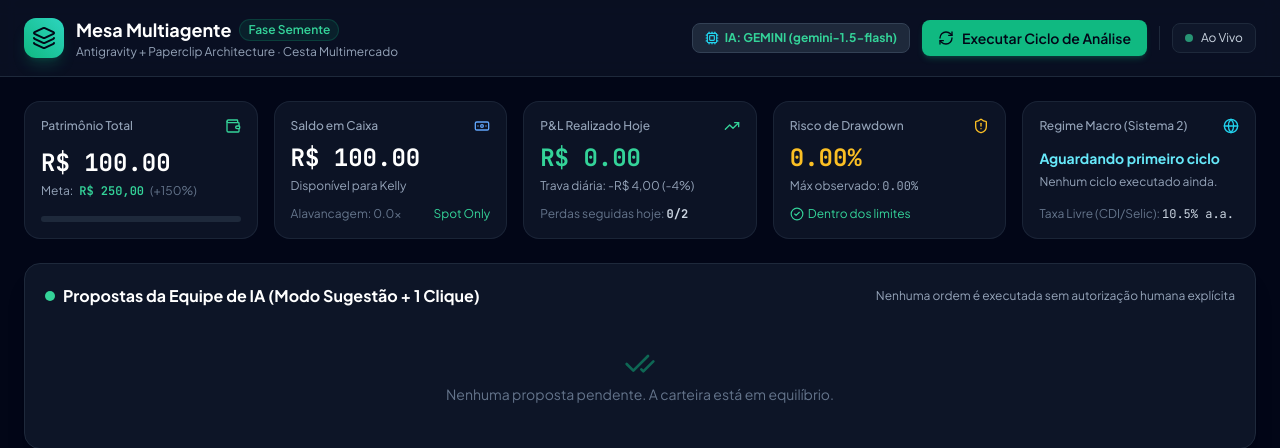
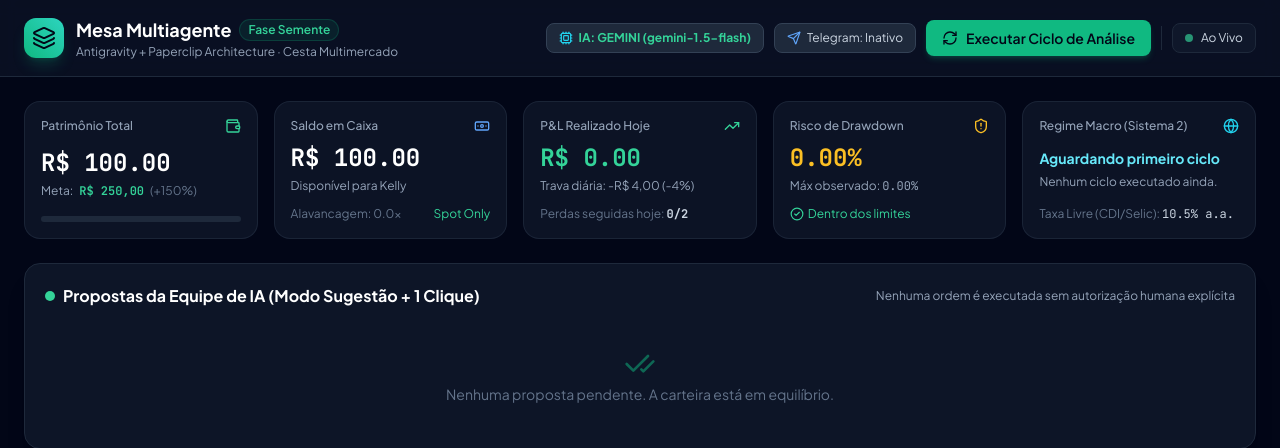
Before and after one commit to Garbv556/mesa-multiagente, a FastAPI app: page / in a window 1280 px wide. Shown: the top 448 px of the page. Run offline with FastAPI, Linux system fonts and the light colour scheme; data that the repository does not hold is empty; some libraries are stand-ins or nearby versions.

Commit message:
feat: integracao completa do Telegram com alertas de trade e modal no painel

```diff
--- a/src/dashboard/app.py
+++ b/src/dashboard/app.py
@@ -7,6 +7,7 @@ Permite visualização em tempo real de:
 - Propostas do Analista e parecer do Revisor Independente
 - Botão "Sugestão + 1 Clique" para aprovação humana e execução pelo Order Gate
 - Configuração dinâmica de chaves de IA (Gemini, Claude, OpenAI)
+- Notificações de trades em tempo real no Telegram com alertas instantâneos
 - Histórico auditável de ordens
 """
 
@@ -26,13 +27,15 @@ from src.execution.order_gate import OrderGate, PropostaTrade
 from src.agents.contracts import ParecerRevisao, ViesDirecional
 from src.agents.llm_client import LLMClient
 from src.agents.coordinator import CoordenadorCiclo
+from src.agents.telegram_notifier import TelegramNotifier
 from src.finance.math_engine import calcular_drawdown_maximo
 
 app = FastAPI(title="Mesa Proprietária Multiagente - Dashboard")
 
-# Instâncias persistentes da carteira, OrderGate e LLM
+# Instâncias persistentes da carteira, OrderGate, LLM e Telegram
 CONFIG_PATH = os.getenv("CONFIG_PATH", "config/risk_limits.json")
 llm_client = LLMClient()
+telegram = TelegramNotifier()
 carteira = CarteiraSimulada(saldo_inicial_brl=100.0)
 gate = OrderGate(caminho_config=CONFIG_PATH, carteira=carteira)
 coletor = ColetorMercado()
@@ -54,6 +57,11 @@ class ConfigurarLLMRequest(BaseModel):
     provedor: str  # "gemini", "anthropic", "openai", "groq"
     chave: str
     modelo: Optional[str] = None
+
+
+class ConfigurarTelegramRequest(BaseModel):
+    bot_token: str
+    chat_id: str
 
 
 @app.get("/", response_class=HTMLResponse)
@@ -87,6 +95,7 @@ async def get_status():
         )
 
     info_llm = llm_client.obter_status()
+    info_tg = telegram.obter_status()
 
     return {
         "capital_inicial": carteira.capital_inicial,
@@ -106,6 +115,9 @@ async def get_status():
         "llm_provedor": info_llm.provedor,
         "llm_modelo": info_llm.modelo,
         "llm_detalhes": info_llm.detalhes,
+        "telegram_ativo": info_tg.ativo,
+        "telegram_bot": info_tg.nome_bot,
+        "telegram_detalhes": info_tg.detalhes,
         "timestamp_atual": datetime.now(timezone.utc).isoformat(),
     }
 
@@ -133,6 +145,40 @@ async def configure_llm(req: ConfigurarLLMRequest):
         "modelo": status.modelo,
         "detalhes": status.detalhes,
     }
+
+
+@app.get("/api/telegram/status")
+async def get_telegram_status():
+    status = telegram.obter_status()
+    return {
+        "ativo": status.ativo,
+        "nome_bot": status.nome_bot,
+        "detalhes": status.detalhes,
+    }
+
+
+@app.post("/api/telegram/configure")
+async def configure_telegram(req: ConfigurarTelegramRequest):
+    if not req.bot_token or not req.chat_id:
+        raise HTTPException(status_code=400, detail="Token e Chat ID são obrigatórios.")
+    telegram.reconfigurar(req.bot_token, req.chat_id)
+    status = telegram.obter_status()
+    if not status.ativo:
+        raise HTTPException(status_code=400, detail=f"Falha ao validar com o Telegram: {status.detalhes}")
+    return {
+        "status": "Telegram conectado com sucesso!",
+        "nome_bot": status.nome_bot,
+    }
+
+
+@app.post("/api/telegram/test")
+async def test_telegram():
+    if not telegram.bot_token or not telegram.chat_id:
+        raise HTTPException(status_code=400, detail="Telegram não configurado.")
+    sucesso = telegram.enviar_mensagem("🚀 *Mesa Multiagente:* Conexão com Telegram validada com sucesso! Alertas ativos.")
+    if not sucesso:
+        raise HTTPException(status_code=500, detail="Falha ao enviar mensagem de teste.")
+    return {"status": "Mensagem enviada com sucesso ao seu celular!"}
 
 
 @app.get("/api/market")
@@ -178,7 +224,7 @@ async def run_cycle():
         prop_id = f"PROP-{prop.ativo}-{int(datetime.now().timestamp())}"
         status_inicial = "PENDENTE_APROVACAO_HUMANA" if revisao.parecer == ParecerRevisao.APROVADO else "REJEITADA_NA_REVISAO"
 
-        propostas_pendentes[prop_id] = {
+        dados_proposta = {
             "proposta_id": prop_id,
             "ativo": prop.ativo,
             "tipo": prop.tipo_operacao,
@@ -193,6 +239,11 @@ async def run_cycle():
             "revisor_contrapontos": revisao.contrapontos_identificados,
             "status": status_inicial,
         }
+        propostas_pendentes[prop_id] = dados_proposta
+
+        # Notifica o operador no Telegram imediatamente se aprovada pelo Revisor
+        if status_inicial == "PENDENTE_APROVACAO_HUMANA" and telegram.obter_status().ativo:
+            telegram.notificar_proposta_trade(dados_proposta)
 
     return {
         "status": "Ciclo executado com sucesso",
@@ -235,6 +286,17 @@ async def approve_proposal(proposta_id: str):
     prop["lote_executado"] = decisao.dimensionamento.tamanho_lote
     prop["risco_brl"] = decisao.dimensionamento.risco_financeiro_brl
 
+    # Envia notificação de execução confirmada para o celular via Telegram
+    if telegram.obter_status().ativo:
+        telegram.notificar_execucao(
+            ativo=prop["ativo"],
+            tipo=prop["tipo"],
+            lote=decisao.dimensionamento.tamanho_lote,
+            preco=prop["preco_atual"],
+            risco_brl=decisao.dimensionamento.risco_financeiro_brl,
+            saldo_restante=carteira.saldo_caixa,
+        )
+
     return {
         "sucesso": True,
         "motivo": decisao.motivo,
--- a/src/dashboard/templates/index.html
+++ b/src/dashboard/templates/index.html
@@ -46,11 +46,17 @@
       </div>
     </div>
 
-    <div class="flex items-center gap-3 flex-wrap">
+    <div class="flex items-center gap-2.5 flex-wrap">
       <!-- Botão Configurar Chave de IA -->
       <button onclick="abrirModalIA()" class="flex items-center gap-1.5 px-3 py-1.5 rounded-lg bg-slate-800 hover:bg-slate-700 text-xs text-slate-200 border border-slate-700 transition">
         <i data-lucide="cpu" class="w-3.5 h-3.5 text-cyan-400"></i>
-        <span id="badge-llm-status">IA: Modo Simulado</span>
+        <span id="badge-llm-status">IA: Carregando...</span>
+      </button>
+
+      <!-- Botão Configurar Telegram -->
+      <button onclick="abrirModalTelegram()" class="flex items-center gap-1.5 px-3 py-1.5 rounded-lg bg-slate-800 hover:bg-slate-700 text-xs text-slate-200 border border-slate-700 transition">
+        <i data-lucide="send" class="w-3.5 h-3.5 text-blue-400"></i>
+        <span id="badge-tg-status">Telegram: Inativo</span>
       </button>
 
       <!-- Botão Executar Ciclo -->
@@ -309,6 +315,55 @@
     </div>
   </div>
 
+  <!-- Modal Configurar Telegram -->
+  <div id="modal-telegram" class="fixed inset-0 bg-black/70 backdrop-blur-sm z-50 hidden flex items-center justify-center p-4">
+    <div class="bg-slate-900 border border-slate-800 rounded-2xl max-w-md w-full p-6 shadow-2xl space-y-4">
+      <div class="flex justify-between items-center">
+        <div class="flex items-center gap-2">
+          <i data-lucide="send" class="w-5 h-5 text-blue-400"></i>
+          <h3 class="font-bold text-white text-base">Alertas no Celular (Telegram)</h3>
+        </div>
+        <button onclick="fecharModalTelegram()" class="text-slate-400 hover:text-white">
+          <i data-lucide="x" class="w-5 h-5"></i>
+        </button>
+      </div>
+
+      <p class="text-xs text-slate-300">
+        Receba os alertas de análise e as propostas da IA em tempo real no seu celular, com link direto para aprovar no painel:
+      </p>
+
+      <div class="space-y-3">
+        <div>
+          <label class="block text-xs font-semibold text-slate-400 mb-1">Bot Token (via @BotFather)</label>
+          <input type="password" id="input-tg-token" placeholder="123456789:ABCdefGhIJKlmNoPQRsTUVwxyZ..." class="w-full bg-slate-950 border border-slate-800 rounded-lg px-3 py-2 text-xs text-white focus:outline-none focus:border-blue-500 mono">
+        </div>
+
+        <div>
+          <label class="block text-xs font-semibold text-slate-400 mb-1">Seu Chat ID (via @userinfobot)</label>
+          <input type="text" id="input-tg-chatid" placeholder="Ex: 987654321" class="w-full bg-slate-950 border border-slate-800 rounded-lg px-3 py-2 text-xs text-white focus:outline-none focus:border-blue-500 mono">
+        </div>
+
+        <div class="p-3 rounded-lg bg-slate-950 border border-slate-800/80 text-[11px] text-slate-400 space-y-1.5">
+          <p class="text-blue-400 font-semibold">Como obter em 1 minuto:</p>
+          <ol class="list-decimal list-inside space-y-0.5 text-slate-300">
+            <li>Abra o Telegram, fale com <a href="https://t.me/BotFather" target="_blank" class="text-cyan-400 underline">@BotFather</a> e digite <code>/newbot</code> para criar e pegar o token.</li>
+            <li>Inicie uma conversa com seu novo bot e fale com <a href="https://t.me/userinfobot" target="_blank" class="text-cyan-400 underline">@userinfobot</a> para ver o seu ID numérico.</li>
+          </ol>
+        </div>
+      </div>
+
+      <div class="flex justify-between items-center gap-2 pt-2">
+        <button onclick="testarTelegram()" id="btn-test-tg" class="px-3 py-2 rounded-lg bg-slate-800 hover:bg-slate-700 text-xs text-blue-300 font-semibold border border-blue-500/30">
+          📲 Testar Alerta no Celular
+        </button>
+        <div class="flex gap-2">
+          <button onclick="fecharModalTelegram()" class="px-4 py-2 rounded-lg bg-slate-800 hover:bg-slate-700 text-xs text-slate-300 font-medium">Cancelar</button>
+          <button onclick="salvarTelegram()" id="btn-salvar-tg" class="px-4 py-2 rounded-lg bg-blue-500 hover:bg-blue-400 text-xs text-slate-950 font-bold">Conectar</button>
+        </div>
+      </div>
+    </div>
+  </div>
+
   <script>
     lucide.createIcons();
 
@@ -318,6 +373,14 @@
 
     function fecharModalIA() {
       document.getElementById('modal-ia').classList.add('hidden');
+    }
+
+    function abrirModalTelegram() {
+      document.getElementById('modal-telegram').classList.remove('hidden');
+    }
+
+    function fecharModalTelegram() {
+      document.getElementById('modal-telegram').classList.add('hidden');
     }
 
     async function salvarChaveIA() {
@@ -354,6 +417,60 @@
       }
     }
 
+    async function salvarTelegram() {
+      const bot_token = document.getElementById('input-tg-token').value;
+      const chat_id = document.getElementById('input-tg-chatid').value;
+      if (!bot_token || !chat_id) {
+        alert('Por favor, preencha o Token e o Chat ID.');
+        return;
+      }
+
+      const btn = document.getElementById('btn-salvar-tg');
+      btn.disabled = true;
+      btn.innerText = 'Conectando...';
+
+      try {
+        const res = await fetch('/api/telegram/configure', {
+          method: 'POST',
+          headers: { 'Content-Type': 'application/json' },
+          body: JSON.stringify({ bot_token, chat_id })
+        });
+        const data = await res.json();
+        if (res.ok) {
+          alert(`Telegram conectado com sucesso!\nBot: ${data.nome_bot}`);
+          fecharModalTelegram();
+          await atualizarTudo();
+        } else {
+          alert(`Erro: ${data.detail || 'Falha ao validar com o Telegram'}`);
+        }
+      } catch (e) {
+        alert('Erro ao comunicar com o servidor.');
+      } finally {
+        btn.disabled = false;
+        btn.innerText = 'Conectar';
+      }
+    }
+
+    async function testarTelegram() {
+      const btn = document.getElementById('btn-test-tg');
+      btn.disabled = true;
+      btn.innerText = 'Enviando...';
+      try {
+        const res = await fetch('/api/telegram/test', { method: 'POST' });
+        const data = await res.json();
+        if (res.ok) {
+          alert('Notificação enviada! Verifique seu Telegram no celular.');
+        } else {
+          alert(`Falha: ${data.detail || 'Configure o token e chat ID primeiro.'}`);
+        }
+      } catch (e) {
+        alert('Erro ao testar envio.');
+      } finally {
+        btn.disabled = false;
+        btn.innerText = '📲 Testar Alerta no Celular';
+      }
+    }
+
     async function carregarStatus() {
       try {
         const res = await fetch('/api/status');
@@ -384,6 +501,16 @@
         } else {
           badgeLLM.innerText = 'IA: Modo Simulado';
           badgeLLM.className = 'text-slate-300';
+        }
+
+        // Badge do Telegram no Header
+        const badgeTG = document.getElementById('badge-tg-status');
+        if (data.telegram_ativo) {
+          badgeTG.innerText = `Telegram: ${data.telegram_bot || 'Ativo'}`;
+          badgeTG.className = 'text-blue-400 font-bold';
+        } else {
+          badgeTG.innerText = 'Telegram: Inativo';
+          badgeTG.className = 'text-slate-300';
         }
 
         const prog = Math.max(0, Math.min(100, data.progresso_meta_pct));
```
Also changed, not shown: src/agents/telegram_notifier.py (added, +154 -0 lines), tests/test_telegram.py (added, +45 -0 lines).
